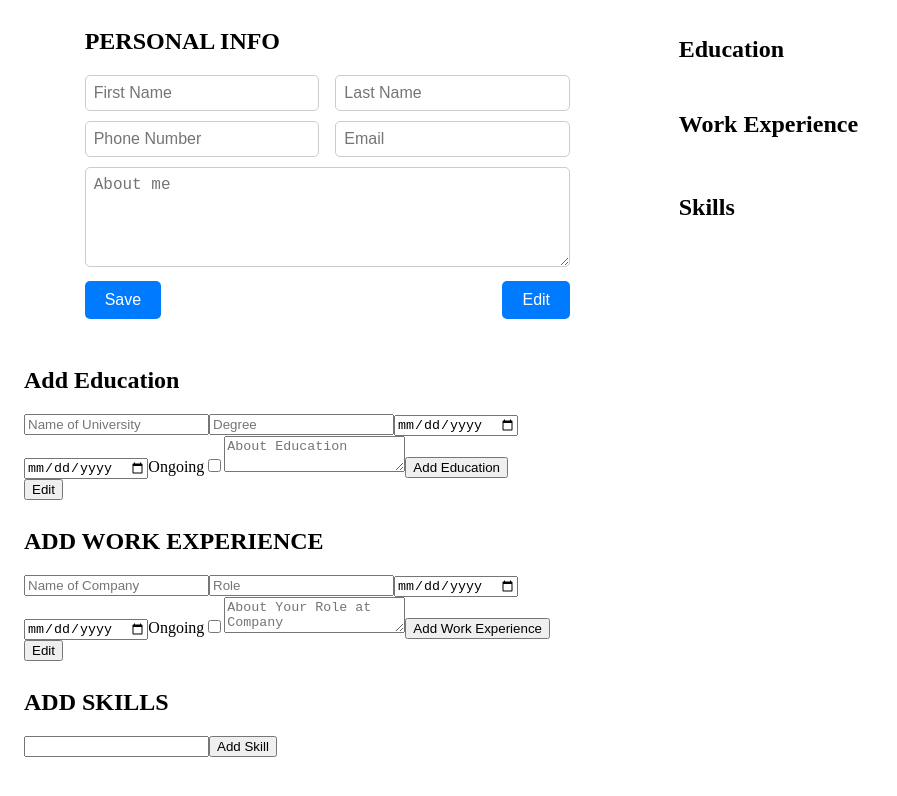
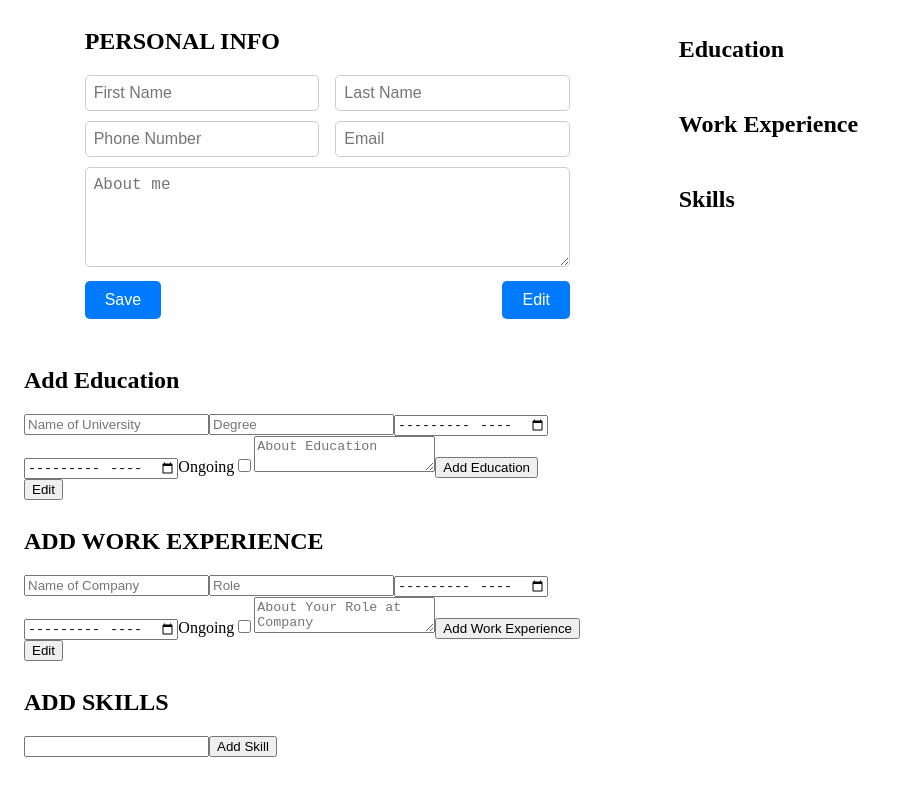
Before and after one commit to halileryildirim/cv-application, a React (Vite) app: page / in a window 1280 px wide. Shown: the top 796 px of the page, without its empty margins (0-897 px from the left). Built offline with nearby package versions, Linux system fonts and the light colour scheme.

Commit message:
Add functionality to add multiple work experiences

```diff
--- a/src/components/DOM.jsx
+++ b/src/components/DOM.jsx
@@ -12,7 +12,7 @@ import "../styles/DOM.css";
 function DOM() {
     const [aboutData, setAboutData] = useState(null);
     const [educationData, setEducationData] = useState([]);
-    const [workData, setWorkData] = useState(null);
+    const [workData, setWorkData] = useState([]);
     const [skills, setSkills] = useState([]);
 
     function handleAboutSubmit(about) {
--- a/src/components/EducationForm.jsx
+++ b/src/components/EducationForm.jsx
@@ -12,7 +12,8 @@ function EducationForm( {onSubmit}) {
         aboutEducation: '',
     });
 
-    const handleEdit = () => {setSubmission(false);}
+    const handleEdit = () => { setSubmission(false); }
+
     function handleInfo(event) {
         const { name, value, type, checked } = event.target;
         if (type === 'checkbox') {
@@ -59,7 +60,7 @@ function EducationForm( {onSubmit}) {
                     required
                 />
                 <input
-                    type="date"
+                    type="month"
                     name="startDate"
                     value={educationInfo.startDate}
                     onChange={handleInfo}
@@ -67,7 +68,7 @@ function EducationForm( {onSubmit}) {
                     required
                 />
                 <input
-                    type="date"
+                    type="month"
                     name="endDate"
                     value={educationInfo.endDate}
                     onChange={handleInfo}
--- a/src/components/Work.jsx
+++ b/src/components/Work.jsx
@@ -1,14 +1,17 @@
 function Work( {submittedData} ) {
     return (
-        <div className="work">
-            {submittedData && (
-                <>
-                    <h3>{submittedData.role} at {submittedData.company}</h3>
-                    <p>{submittedData.startDate} - {submittedData.ongoing ? "Ongoing" : submittedData.endDate} </p>
-                    <p>{submittedData.aboutWork}</p>
-                </>
-            )}
-        </div>
+        <>
+            {submittedData.length > 0 && submittedData.map((work, index) => {
+                return (
+                    <div key={index} className="work">
+                        <h3>{work.role} at {work.company}</h3>
+                        <p>{work.startDate} - {work.ongoing ? "Ongoing" : work.endDate} </p>
+                        <p>{work.aboutWork}</p>
+                    </div>
+                )
+            })}
+        </>
+
     )
 }
 
--- a/src/components/WorkForm.jsx
+++ b/src/components/WorkForm.jsx
@@ -1,34 +1,38 @@
 import React, { useState } from 'react';
 
 function WorkForm( {onSubmit} ) {
-    const [company, editCompany] = useState('');
-    const [role, editRole] = useState('');
-    const [startDate, editStartDate] = useState('');
-    const [endDate, editEndDate] = useState('');
-    const [ongoing, editOngoing] = useState(false);
-    const [aboutWork, editAbout] = useState('');
     const [submitted, setSubmission] = useState(false);
+    const [workInfo, editWorkInfo] = useState({
+        company: '',
+        role: '',
+        startDate: '',
+        endDate: '',
+        ongoing: false,
+        aboutWork: '',
+    })
 
-    const handleCompany = (e) => { editCompany(e.target.value); };
-    const handleRole = (e) => { editRole(e.target.value); };
-    const handleStartDate = (e) => { editStartDate(e.target.value); };
-    const handleEndDate = (e) => { editEndDate(e.target.value); };
-    const handleOngoing = (e) => { editOngoing(!ongoing); };
-    const handleAbouts = (e) => { editAbout(e.target.value); }
-    const handleEdit = () => {setSubmission(false);}
+    const handleEdit = () => { setSubmission(false); }
+
+    function handleInfo(event) {
+        const { name, value, type, checked } = event.target;
+        if (type === 'checkbox') {
+            editWorkInfo((prevInfo) => ({
+                ...prevInfo,
+                [name]: checked
+            }))
+        }
+        else {
+            editWorkInfo((prevInfo) => ({
+                ...prevInfo,
+                [name]: value
+            }))
+        }
+    }
 
     function handleSubmit(e) {
         e.preventDefault();
-        const workData = {
-            company,
-            role,
-            startDate,
-            endDate,
-            ongoing,
-            aboutWork,
-        }
         setSubmission(true);
-        onSubmit(workData);
+        onSubmit((prevWorks) => [...prevWorks, workInfo]);
     }
 
     return (
@@ -39,8 +43,8 @@ function WorkForm( {onSubmit} ) {
                     type="text"
                     name="company"
                     placeholder="Name of Company"
-                    value={company}
-                    onChange={handleCompany}
+                    value={workInfo.company}
+                    onChange={handleInfo}
                     disabled={submitted}
                     required
                 />
@@ -48,39 +52,39 @@ function WorkForm( {onSubmit} ) {
                     type="text"
                     name="role"
                     placeholder="Role"
-                    value={role}
-                    onChange={handleRole}
+                    value={workInfo.role}
+                    onChange={handleInfo}
                     disabled={submitted}
                     required
                 />
                 <input
-                    type="date"
-                    name="startdate"
-                    value={startDate}
-                    onChange={handleStartDate}
+                    type="month"
+                    name="startDate"
+                    value={workInfo.startDate}
+                    onChange={handleInfo}
                     disabled={submitted}
                     required
                 />
                 <input
-                    type="date"
-                    name="enddate"
-                    value={endDate}
-                    onChange={handleEndDate}
-                    disabled={ongoing || submitted}
+                    type="month"
+                    name="endDate"
+                    value={workInfo.endDate}
+                    onChange={handleInfo}
+                    disabled={workInfo.ongoing || submitted}
                     required
                 />
                 <label>Ongoing</label>
                 <input
                     name="ongoing"
                     type="checkbox"
-                    onClick={handleOngoing}
+                    onClick={handleInfo}
                     disabled={submitted}
                 />
                 <textarea
-                    name="aboutedu"
+                    name="aboutWork"
                     placeholder="About Your Role at Company"
-                    value={aboutWork}
-                    onChange={handleAbouts}
+                    value={workInfo.aboutWork}
+                    onChange={handleInfo}
                     disabled={submitted}
                 />
                 <button type="submit" disabled={submitted}>Add Work Experience</button>
```
